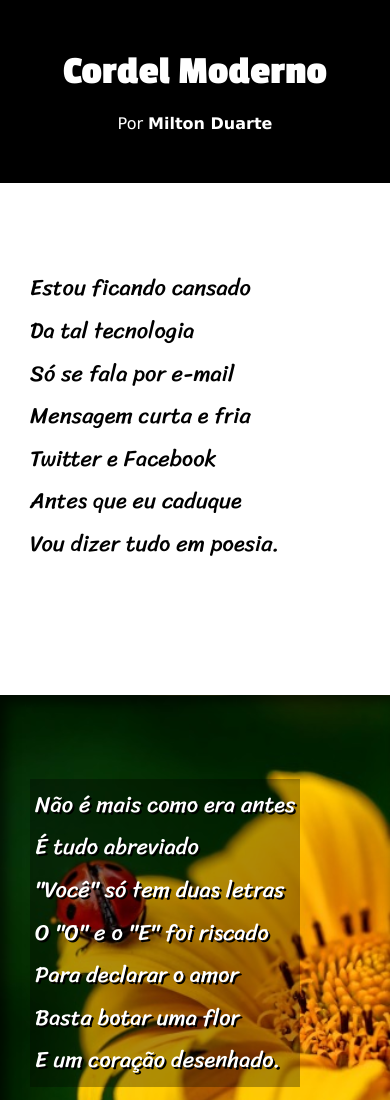
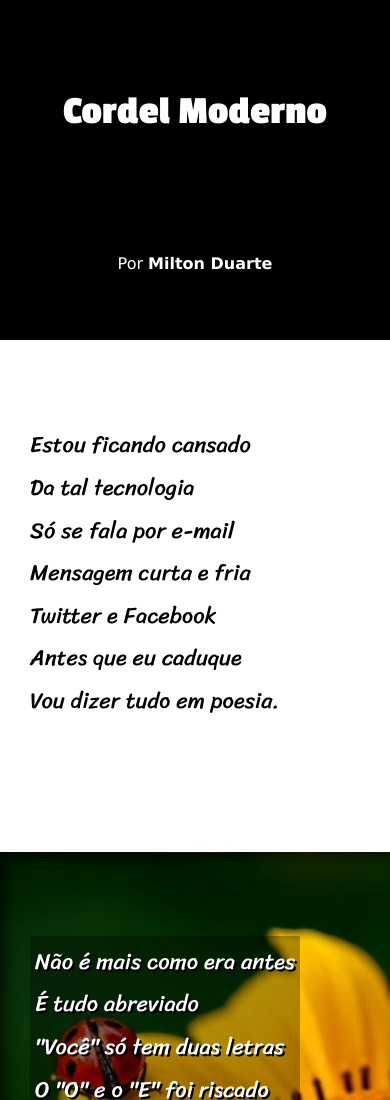
Before and after one commit to TavaresLeo/projeto-cordel, a plain HTML site: page index.html in a window 390 px wide. Shown: the top 1100 px of the page. Drawn offline with Linux system fonts and the light colour scheme.

Commit message:
aumento do header

```diff
--- a/css/style.css
+++ b/css/style.css
@@ -27,17 +27,19 @@ header {
     background-color: black;
     color: white;
     text-align: center;
+    height: 300px;
 }
 
 header h1 {
-    padding-top: 50px;
+    padding-top: 70px;
     text-transform: small-caps;
     font-family: var(--fonte2);
     font-size: 4em;
 }
 
 header p {
-    padding-bottom: 50px;
+    padding-top: 100px;
+
 }
 
 
@@ -108,6 +110,10 @@ footer {
         font-family: var(--fonte1)
     }
 
+    header {
+        padding: 20px;
+    }
+
     header h1 {
         font-size: 2.5em;
         padding-bottom: 20px;
```
